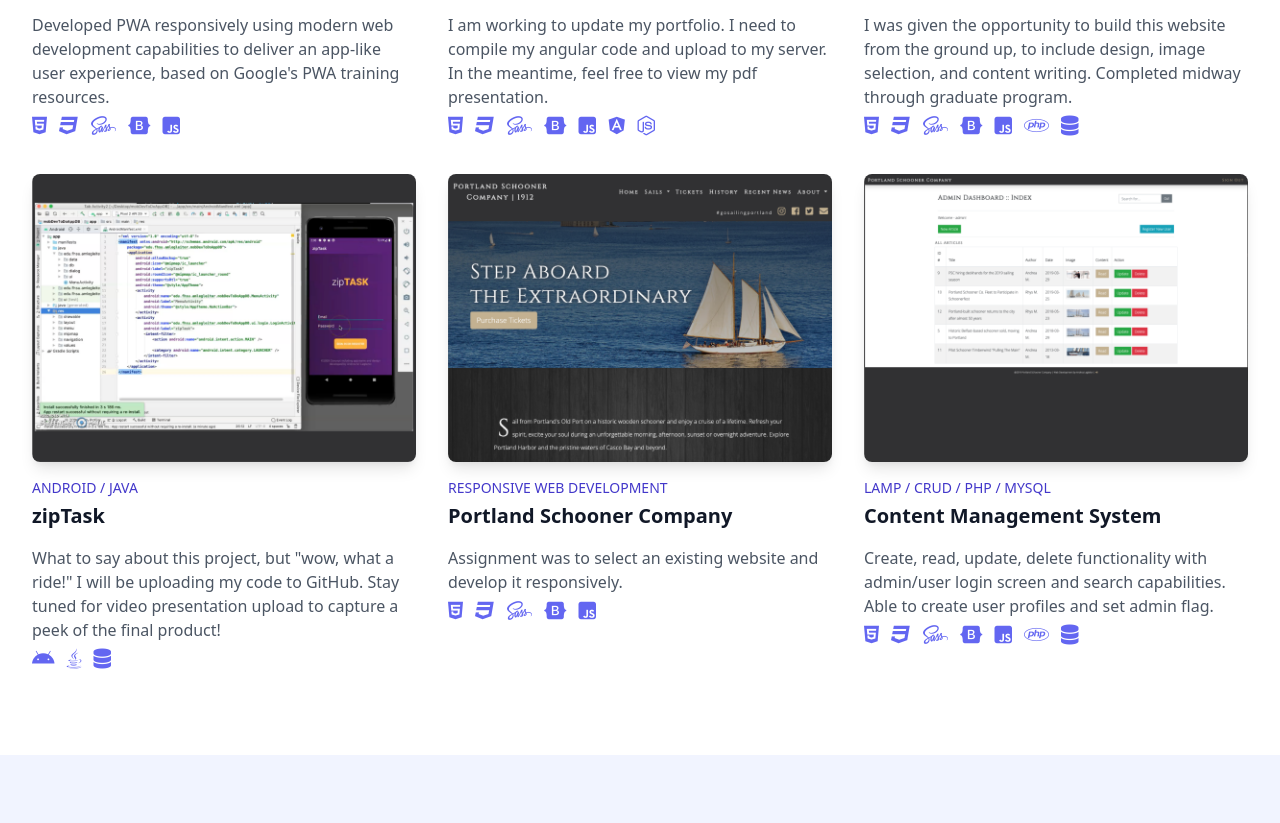
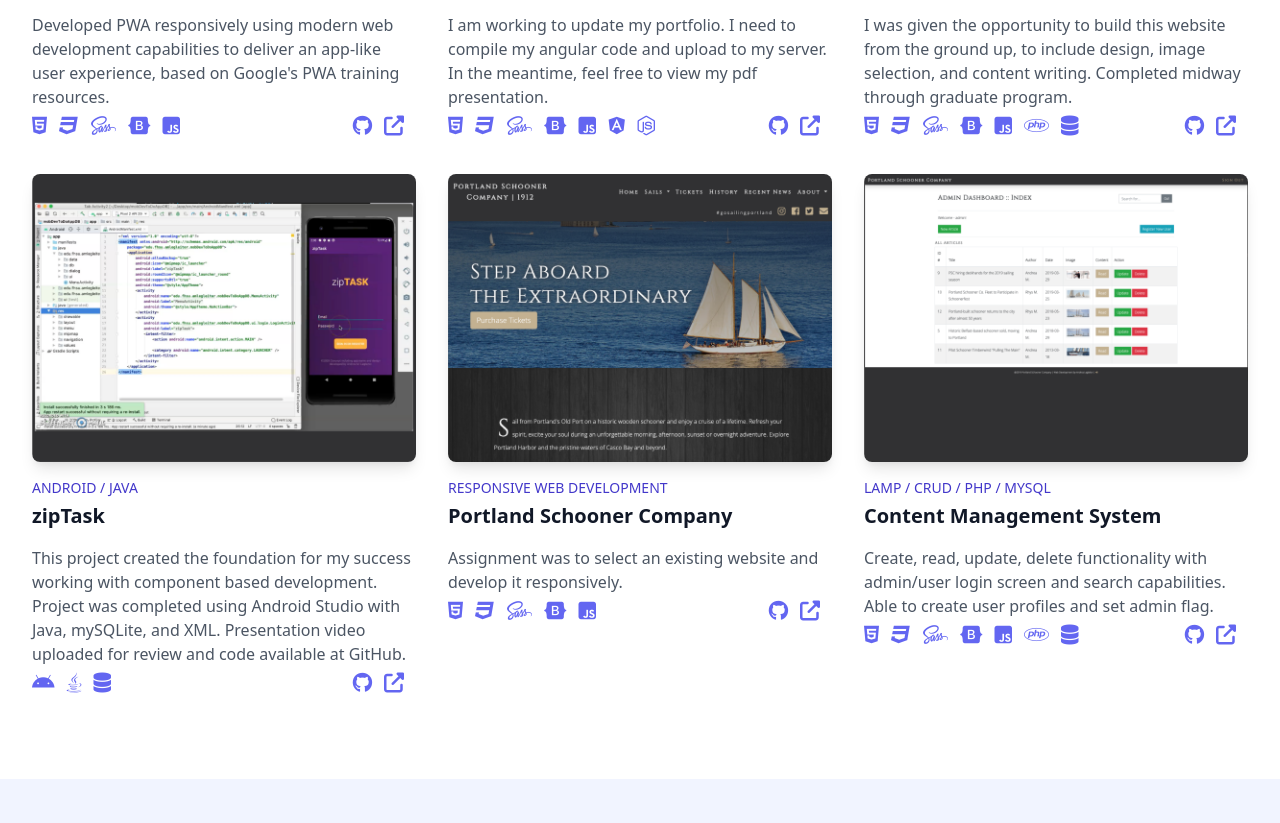
Before and after one commit to littleapple27/littleapple, a React (Create React App) app: page / in a window 1280 px wide. Shown: the part 2660-3483 px from the top of the page. Built offline with nearby package versions, Linux system fonts and the light colour scheme.

Commit message:
adding some more portfolio stuff....merry christmas all

```diff
--- a/package.json
+++ b/package.json
@@ -16,6 +16,7 @@
     "heroicons": "^1.0.5",
     "react": "^17.0.2",
     "react-dom": "^17.0.2",
+    "react-router": "^6.2.1",
     "react-scripts": "4.0.3",
     "web-vitals": "^1.1.2"
   },
--- a/src/components/button.js
+++ b/src/components/button.js
@@ -9,7 +9,6 @@
         C = 'a'
     }
 
-    console.log(color)
     return (
         <C
             href={linkTo}
--- a/src/sections/portfolio/projects.js
+++ b/src/sections/portfolio/projects.js
@@ -5,6 +5,7 @@
 import meancms from "../../images/meancms.png";
 import ZipTask from "../../images/zipTask.png";
 import Icon from "../../components/icon";
+import meanBlogPresentation from "../../files/meanBlogPresentation.pdf"
 
 
 
@@ -18,6 +19,9 @@
         role: 'goAloft: A Resource for Sailors',
         desc: 'Developed PWA responsively using modern web development capabilities to deliver an app-like user experience, based on Google\'s PWA training resources.',
         imageUrl: aloftBlog,
+        linkTo: 'https://littleapple27.github.io/aloft/',
+        target: '_blank',
+        altText: 'Image of PWA responsively using modern web development.',
         icons: [
             {
                 icon: 'html5',
@@ -44,8 +48,11 @@
     {
         name: 'MEAN / Angular / MongoDB',
         role: 'WYSIWYG Blog',
+        desc: 'I am working to update my portfolio.  I need to compile my angular code and upload to my server.  In the meantime, feel free to view my pdf presentation.',
         imageUrl: meancms,
-        desc: 'I am working to update my portfolio.  I need to compile my angular code and upload to my server.  In the meantime, feel free to view my pdf presentation.',
+        linkTo: meanBlogPresentation,
+        target: '_blank',
+        altText: 'Image of MEAN blog presentation.',
         icons: [
             {
                 icon: 'html5',
@@ -83,6 +90,9 @@
         role: 'CQ Electrical',
         desc: 'I was given the opportunity to build this website from the ground up, to include design, image selection, and content writing.  Completed midway through graduate program.',
         imageUrl: cq,
+        linkTo: 'http://www.cqelectrical.com',
+        target: '_blank',
+        altText: 'Image of CQ Electrical website development project using PHP',
         icons: [
             {
                 icon: 'html5',
@@ -117,8 +127,12 @@
     {
         name: 'Android / Java',
         role: 'zipTask',
+        desc: 'This project created the foundation for my success working with component based development.  Project was completed using Android Studio with Java, mySQLite, and XML.  Presentation video uploaded for review and code available at GitHub.',
         imageUrl: ZipTask,
-        desc: 'What to say about this project, but "wow, what a ride!\" I will be uploading my code to GitHub.  Stay tuned for video presentation upload to capture a peek of the final product!',
+        linkTo: 'https://www.youtube.com/embed/X3YLjjDZJrg?rel=0&autoplay=1',
+        dataRel: 'lightcase',
+        target: '_blank',
+        alt: 'Image of ZipTask, Android mobile application project.',
         icons: [
 
             {
@@ -139,6 +153,9 @@
         role: 'Portland Schooner Company',
         desc: 'Assignment was to select an existing website and develop it responsively.',
         imageUrl: psc,
+        linkTo: 'https://littleapple27.github.io/psc/',
+        target: '_blank',
+        altText: 'Image of PSC responsive web development project',
         icons: [
             {
                 icon: 'html5',
@@ -169,6 +186,9 @@
         role: 'Content Management System',
         desc: 'Create, read, update, delete functionality with admin/user login screen and search capabilities.  Able to create user profiles and set admin flag.',
         imageUrl: pscblog,
+        linkTo: 'https://littleapple27.dev/pscblog/adminlogin.php',
+        target: '_blank',
+        altText: 'Image of content management system created with LAMP stack technologies.',
         icons: [
             {
                 icon: 'html5',
@@ -223,7 +243,9 @@
                             <li key={project?.name}>
                                 <div className="space-y-4">
                                     <div className="aspect-w-3 aspect-h-2 h-75 w-75">
-                                        <img className="object-cover shadow-lg rounded-lg" src={project?.imageUrl} alt="" />
+                                        <a href={project?.linkTo} target={project?.target} data-rel={project?.dataRel}>
+                                            <img className="object-cover shadow-lg rounded-lg" src={project?.imageUrl} alt={project?.altText} />
+                                        </a>
                                     </div>
 
                                     <div className="space-y-4">
@@ -234,10 +256,16 @@
                                         <div className="text-md font-light space-y-3">
                                             <p className="text-gray-600">{project?.desc}</p>
                                         </div>
-                                        <div className="flex mt-15">
-                                            {project?.icons?.map((icon) => (
-                                                <Icon key={icon?.icon} size={'lg'} {...icon} classNames={'text-indigo-500'} />
-                                            ))}
+                                        <div className="flex mt-15 justify-between items-center">
+                                            <div className="flex">
+                                                {project?.icons?.map((icon) => (
+                                                    <Icon key={icon?.icon} size={'lg'} {...icon} classNames={'text-indigo-500'} />
+                                                ))}
+                                            </div>
+                                            <div className="flex">
+                                                <Icon size={'lg'} icon={'github'} brand={true} classNames={'text-indigo-500'} />
+                                                <Icon size={'lg'} icon={'external-link-alt'} classNames={'text-indigo-500'} />
+                                            </div>
                                         </div>
                                     </div>
                                 </div>
```
Also changed, not shown: 2 other files (tests, documents, lock files or other folders).
